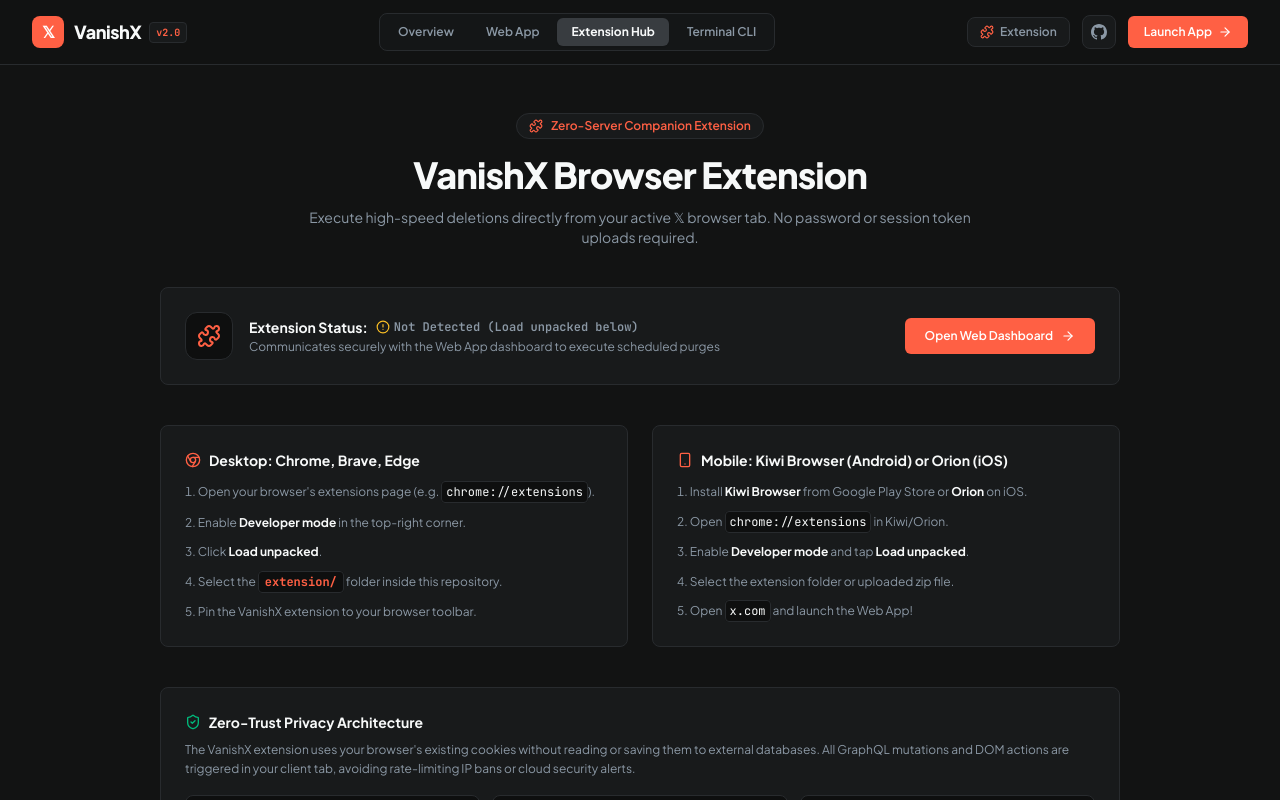
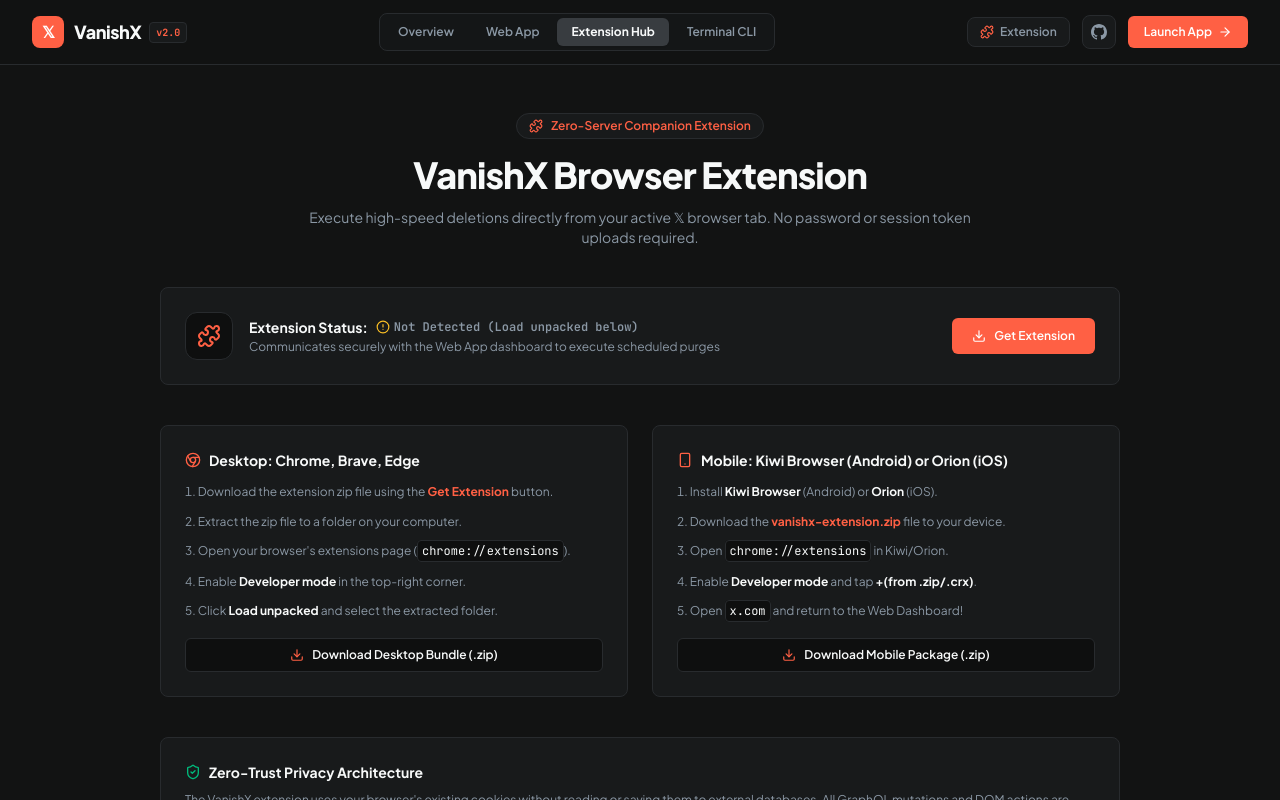
Before and after one commit to Admuad/x-account-cleaner, a Next.js app in the folder web/: page /extension in a window 1280 px wide. Shown: the top 800 px of the page. Built offline with nearby package versions, Linux system fonts and the light colour scheme.

Commit message:
feat: dynamic Get Extension download button and packaged extension zip bundle

```diff
--- a/web/src/app/extension/page.tsx
+++ b/web/src/app/extension/page.tsx
@@ -11,8 +11,17 @@
   const [checking, setChecking] = useState<boolean>(true);
 
   useEffect(() => {
-    // Check if VanishX companion extension is available
-    if (typeof window !== 'undefined' && (window as any).chrome?.runtime) {
+    // 1. Listen for window message from bridge.js
+    const handleMessage = (event: MessageEvent) => {
+      if (event.data?.type === 'VANISHX_EXTENSION_READY') {
+        setIsInstalled(true);
+        setChecking(false);
+      }
+    };
+    window.addEventListener('message', handleMessage);
+
+    // 2. Check if Chrome extension runtime is directly available
+    if (typeof window !== 'undefined' && (window as any).chrome?.runtime?.sendMessage) {
       try {
         (window as any).chrome.runtime.sendMessage(
           { type: 'CHECK_EXTENSION_INSTALLED' },
@@ -27,8 +36,10 @@
         setChecking(false);
       }
     } else {
-      setTimeout(() => setChecking(false), 500);
+      setTimeout(() => setChecking(false), 600);
     }
+
+    return () => window.removeEventListener('message', handleMessage);
   }, []);
 
   return (
@@ -79,6 +90,8 @@
             </div>
           </div>
 
+          {/* Dynamic Action Button: Get Extension (if not detected) OR Open Web Dashboard (if detected) */}
+          {isInstalled ? (
             <Link
               href="/app"
               className="coral-button px-5 py-2.5 text-xs font-bold flex items-center space-x-2"
@@ -86,56 +99,88 @@
               <span>Open Web Dashboard</span>
               <ArrowRight className="w-3.5 h-3.5" />
             </Link>
+          ) : (
+            <a
+              href="/vanishx-extension.zip"
+              download="vanishx-extension.zip"
+              className="coral-button px-5 py-2.5 text-xs font-bold flex items-center space-x-2"
+            >
+              <Download className="w-3.5 h-3.5" />
+              <span>Get Extension</span>
+            </a>
+          )}
         </div>
 
         {/* Installation Steps */}
         <div className="grid grid-cols-1 md:grid-cols-2 gap-6">
-          <div className="clean-card p-6 border-space-border">
+          <div className="clean-card p-6 border-space-border flex flex-col justify-between">
+            <div>
               <div className="flex items-center space-x-2 text-sm font-bold text-space-text mb-3">
                 <Chrome className="w-4 h-4 text-coral" />
                 <span>Desktop: Chrome, Brave, Edge</span>
               </div>
-            <ol className="list-decimal list-inside space-y-2.5 text-xs text-space-muted leading-relaxed">
+              <ol className="list-decimal list-inside space-y-2.5 text-xs text-space-muted leading-relaxed mb-4">
                 <li>
-                Open your browser's extensions page (e.g. <code className="text-space-text bg-space-darkest px-1 py-0.5 rounded border border-space-border">chrome://extensions</code>).
+                  Download the extension zip file using the <strong className="text-coral">Get Extension</strong> button.
+                </li>
+                <li>
+                  Extract the zip file to a folder on your computer.
+                </li>
+                <li>
+                  Open your browser's extensions page (<code className="text-space-text bg-space-darkest px-1 py-0.5 rounded border border-space-border">chrome://extensions</code>).
                 </li>
                 <li>
                   Enable <strong className="text-space-text">Developer mode</strong> in the top-right corner.
                 </li>
                 <li>
-                Click <strong className="text-space-text">Load unpacked</strong>.
-              </li>
-              <li>
-                Select the <code className="text-coral bg-space-darkest px-1.5 py-0.5 rounded border border-space-border font-mono font-bold">extension/</code> folder inside this repository.
-              </li>
-              <li>
-                Pin the VanishX extension to your browser toolbar.
+                  Click <strong className="text-space-text">Load unpacked</strong> and select the extracted folder.
                 </li>
               </ol>
             </div>
 
-          <div className="clean-card p-6 border-space-border">
+            <a
+              href="/vanishx-extension.zip"
+              download="vanishx-extension.zip"
+              className="flex items-center justify-center space-x-2 py-2 rounded-md bg-space-darkest hover:bg-space-card border border-space-border text-xs text-space-text font-semibold transition-colors"
+            >
+              <Download className="w-3.5 h-3.5 text-coral" />
+              <span>Download Desktop Bundle (.zip)</span>
+            </a>
+          </div>
+
+          <div className="clean-card p-6 border-space-border flex flex-col justify-between">
+            <div>
               <div className="flex items-center space-x-2 text-sm font-bold text-space-text mb-3">
                 <Smartphone className="w-4 h-4 text-coral" />
                 <span>Mobile: Kiwi Browser (Android) or Orion (iOS)</span>
               </div>
-            <ol className="list-decimal list-inside space-y-2.5 text-xs text-space-muted leading-relaxed">
+              <ol className="list-decimal list-inside space-y-2.5 text-xs text-space-muted leading-relaxed mb-4">
                 <li>
-                Install <strong className="text-space-text">Kiwi Browser</strong> from Google Play Store or <strong className="text-space-text">Orion</strong> on iOS.
+                  Install <strong className="text-space-text">Kiwi Browser</strong> (Android) or <strong className="text-space-text">Orion</strong> (iOS).
+                </li>
+                <li>
+                  Download the <strong className="text-coral">vanishx-extension.zip</strong> file to your device.
                 </li>
                 <li>
                   Open <code className="text-space-text bg-space-darkest px-1 py-0.5 rounded border border-space-border">chrome://extensions</code> in Kiwi/Orion.
                 </li>
                 <li>
-                Enable <strong className="text-space-text">Developer mode</strong> and tap <strong className="text-space-text">Load unpacked</strong>.
+                  Enable <strong className="text-space-text">Developer mode</strong> and tap <strong className="text-space-text">+(from .zip/.crx)</strong>.
                 </li>
                 <li>
-                Select the extension folder or uploaded zip file.
-              </li>
-              <li>
-                Open <code className="text-space-text bg-space-darkest px-1 py-0.5 rounded border border-space-border">x.com</code> and launch the Web App!
+                  Open <code className="text-space-text bg-space-darkest px-1 py-0.5 rounded border border-space-border">x.com</code> and return to the Web Dashboard!
                 </li>
               </ol>
+            </div>
+
+            <a
+              href="/vanishx-extension.zip"
+              download="vanishx-extension.zip"
+              className="flex items-center justify-center space-x-2 py-2 rounded-md bg-space-darkest hover:bg-space-card border border-space-border text-xs text-space-text font-semibold transition-colors"
+            >
+              <Download className="w-3.5 h-3.5 text-coral" />
+              <span>Download Mobile Package (.zip)</span>
+            </a>
           </div>
         </div>
 
```
Also changed, not shown: 1 other file (tests, documents, lock files or other folders). Lines whose indentation alone changed are shown as unchanged.
